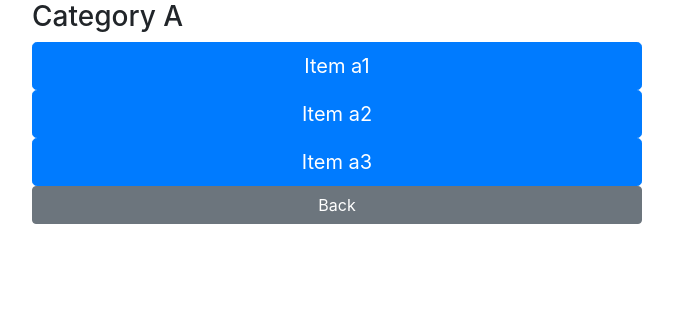
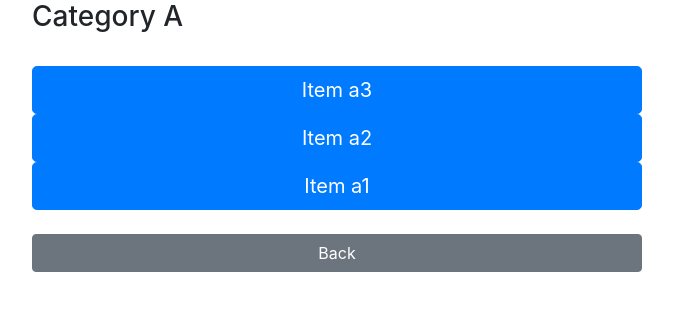
Before and after one commit to arvimanninen/whatapup, a React (Create React App) app: page / in a window 1280 px wide. Both pictures are taken after a click on the button "Category A". Shown: the top 310 px of the page, without its empty margins (303-976 px from the left). Built offline with nearby package versions, Linux system fonts and the light colour scheme.

Commit message:
Most app logic refactored

```diff
--- a/src/App.js
+++ b/src/App.js
@@ -6,13 +6,53 @@ import EquipmentList from './EquipmentList';
 class App extends Component {
   constructor(props) {
     super(props);
-    this.state = {keyPairs: [], currentView: "MainMenu", currentCategory: null};
+    //this.state = {keyPairs: [], currentView: "MainMenu", currentCategory: null};
+    this.state = {categories: [], currentView: "MainMenu", currentCategoryName: null};
     this.handleViewChange = this.handleViewChange.bind(this);
     this.handleItemClick = this.handleItemClick.bind(this);
-    this.createKeyPairs();
+    this.formatState();
   }
 
+/*
+
+const CATEGORIES = [
+    {key: "CategoryA", name: "Category A", items: [
+        {key: "A-1", name: "Item a1", completed: false},
+        {key: "A-2", name: "Item a2", completed: false},
+        {key: "A-3", name: "Item a3", completed: false}
+    ]},
+    {key: "CategoryB", name: "Category B", items: [
+        {key: "B-1", name: "Item b1", completed: false},
+        {key: "B-2", name: "Item b2", completed: false},
+        {key: "B-3", name: "Item b3", completed: false}
+    ]},
+    {key: "CategoryC", name: "Category C", items: [
+        {key: "C-1", name: "Item c1", completed: false},
+        {key: "C-2", name: "Item c2", completed: false},
+        {key: "C-3", name: "Item c3", completed: false}
+    ]}
+];
+*/
+  formatState() {
+    const categories = this.props.categories;
+    for(let i = 0; i < categories.length; i++) {
+      this.state.categories.push({name: categories[i].name, items: []});
+      for(let k = 0; k < categories[i].items.length; k++) {
+        // CHECKS IF COMPLETATION INFORMATION IS ALREADY IN localStorage
+        let completed = localStorage.getItem(JSON.stringify(categories[i].items[k].name));
+        if(completed === "true") {
+          completed = true;
+        } else {
+          completed = false;
+        }
+        console.log(categories[i].items[k].key + ": " + completed);
+        this.state.categories[i].items.push({name: categories[i].items[k].name, completed: completed});
+      }
+    }
+  }
+  /*
   createKeyPairs() {
+    //
     const categories = this.props.categories;
     for(let i = 0; i < categories.length; i++) {
       for(let k = 0; k < categories[i].items.length; k++) {
@@ -28,31 +68,40 @@ class App extends Component {
       }
     }
   }
-
-  handleViewChange(view, category) {
+  */
+  handleViewChange(view, categoryName) {
     this.setState({
       currentView: view,
-      currentCategory: category
+      currentCategoryName: categoryName
     });
   }
 
-  handleItemClick(itemKey) {
-    const itemKeys = this.state.keyPairs.map((keyPair) => keyPair.key);
-    const itemIndex = itemKeys.indexOf(itemKey);
+  handleItemClick(categoryName, itemName) {
+    const categoryNames = this.state.categories.map((category) => category.name);
+    const categoryIndex = categoryNames.indexOf(categoryName);
+    const itemNames = this.state.categories[categoryIndex].items.map((item) => item.name);
+    const itemIndex = itemNames.indexOf(itemName);
     let itemCompleted = false;
-    if(this.state.keyPairs[itemIndex].completed === false) {
+    if(this.state.categories[categoryIndex].items[itemIndex].completed === false) {
       itemCompleted = true;
     }
-    const updatedKeyPairs = update(this.state.keyPairs,
-      {[itemIndex]: {completed: {$set: itemCompleted}}}
+    const updatedCategories = update(this.state.categories,
+      {[categoryIndex]: {items: {[itemIndex]: {completed: {$set: itemCompleted}}}}}
     );
     this.setState({
-      keyPairs: updatedKeyPairs
+      categories: updatedCategories
     });
-    localStorage.setItem(JSON.stringify(itemKey), JSON.stringify(itemCompleted));
+    localStorage.setItem(JSON.stringify(itemName), JSON.stringify(itemCompleted));
+  }
+
+  getCategory(categoryName) {
+    const categoryNames = this.state.categories.map((category) => category.name);
+    const currentCategoryIndex = categoryNames.indexOf(categoryName);
+    return this.state.categories[currentCategoryIndex];
   }
 
   render() {
+    const currentCategory = this.getCategory(this.state.currentCategoryName);
     return (
       <div>
         {this.state.currentView === "MainMenu" ?
@@ -60,7 +109,7 @@ class App extends Component {
           </MainMenu>
         : null}
         {this.state.currentView === "EquipmentList" ?
-          <EquipmentList category={this.state.currentCategory} handleViewChange={this.handleViewChange}
+          <EquipmentList category={currentCategory} handleViewChange={this.handleViewChange}
           handleItemClick={this.handleItemClick}>
           </EquipmentList>
         : null}
--- a/src/EquipmentList.js
+++ b/src/EquipmentList.js
@@ -1,31 +1,56 @@
 import React from 'react';
+import update from 'immutability-helper';
 
 class EquipmentList extends React.Component {
+    // TODO: CHANGE FUNCTION NAME!
+
+
+    onItemClick(itemKey) {
+        const itemKeys = this.state.itemKeyPairs.map((ikp) => ikp.key);
+        const itemIndex = itemKeys.indexOf(itemKey);
+        let itemCompleted = false;
+        if(this.state.items[itemIndex].completed === false) {
+            itemCompleted = true;
+        }
+        const updatedItemKeyPairs = update(this.state.itemKeyPairs,
+            {[itemIndex]: {completed: {$set: itemCompleted}}}
+        );
+        this.setState({
+            itemKeyPairs: updatedItemKeyPairs
+        });
+        this.props.handleItemClick(itemKey);
+    }
+
+
 
     render(){
         const category = this.props.category;
-        const items = category.items.map((item) =>
-        <div className="row">
-            <div className="col-sm-1 col-md-2 col-lg-3"></div>
-            <div className="col">
-                <button className="btn btn-primary btn-lg" key={item.key} onClick={() => this.props.handleItemClick(item.key)}>{item.name}</button>
-            </div>
-            <div className="col-sm-1 col-md-2 col-lg-3"></div>
-        </div>
+        let itemButtons = [];
+        for(let i = 0; i < category.items.length; i++) {
+            let item = category.items[i];
+            if(item.completed === false) {
+                itemButtons.unshift(<button className="btn btn-primary btn-lg"
+                    key={item.name} onClick={() => this.props.handleItemClick(category.name, item.name)}>{item.name}
+                </button>);
+            } else {
+                itemButtons.push(<button className="btn btn-light btn-lg"
+                    key={item.name} onClick={() => this.props.handleItemClick(category.name, item.name)}>{item.name}
+                </button>);
+            }
+        }
+        /*
+        const itemButtons = category.items.map((item) =>
+                <button className="btn btn-primary btn-lg" key={item.key} onClick={() =>
+                this.props.handleItemClick(item.key)}>{item.name}</button>
         );
+        */
         return(
             <div className="container-fluid">
                 <div className="row">
                     <div className="col-sm-1 col-md-2 col-lg-3"></div>
                     <div className="col">
-                        <h3>{category.name}</h3>
-                    </div>
-                    <div className="col-sm-1 col-md-2 col-lg-3"></div>
-                </div>
-                <div>{items}</div>
-                <div className="row">
-                    <div className="col-sm-1 col-md-2 col-lg-3"></div>
-                    <div className="col">
+                        <h3>{category.name}</h3><br/>
+                        <div>{itemButtons}</div><br/>
                         <button className="btn btn-secondary" onClick={() => this.props.handleViewChange("MainMenu")}>Back</button>
                     </div>
                     <div className="col-sm-1 col-md-2 col-lg-3"></div>
@@ -35,4 +60,6 @@ class EquipmentList extends React.Component {
     }
 }
 
+
+
 export default EquipmentList;
--- a/src/MainMenu.js
+++ b/src/MainMenu.js
@@ -3,34 +3,24 @@ import './mainmenu.css';
 
 class MainMenu extends React.Component {
     render() {
-        const buttons = this.props.categories.map((category) =>
-            <div className="row">
-                <div className="col-sm-1 col-md-2 col-lg-3"></div>
-                <div className="col">
+        const categoryButtons = this.props.categories.map((category) =>
             <EquipmentCategoryButton key={category.key} category={category}
             handleViewChange={this.props.handleViewChange}>
             </EquipmentCategoryButton>
-                </div>
-                <div className="col-sm-1 col-md-2 col-lg-3"></div>
-            </div>
         );
         return(
             <div className="container-fluid">
-                <header>
                 <div className="row">
                     <div className="col-sm-1 col-md-2 col-lg-3"></div>
                     <div className="col text-center">
+                        <header>
                             <h1>WhataPup</h1>
                             <h2>To-do app for the dog puppy acquirers </h2>
+                        </header>
+                        <div>
+                            {categoryButtons}
                         </div>
-                        <div className="col-sm-1 col-md-2 col-lg-3"></div>
-                    </div>
-                </header>
-                <div>{buttons}</div>
                         <footer>
-                    <div className="row">
-                        <div className="col-sm-1 col-md-2 col-lg-3"></div>
-                        <div className="col text-center">
                             <a href="https://www.kennelliitto.fi/en/dogs/dont-support-puppy-mills">Don't support puppy mills!</a>
                             <br/>
                             Information based on “Iloinen Koira” (The Happy Puppy)-brochure (Finnish Kennel Club *YEAR*)
@@ -38,10 +28,10 @@ class MainMenu extends React.Component {
                             App made by Arvi Manninen 2018
                             <br/>
                             Released under MIT License
+                        </footer>
                     </div>
                     <div className="col-sm-1 col-md-2 col-lg-3"></div>
                 </div>
-                </footer>
             </div>
         );
     }
@@ -49,9 +39,9 @@ class MainMenu extends React.Component {
 
 class EquipmentCategoryButton extends React.Component {
     render() {
-        const category = this.props.category;
+        const categoryName = this.props.category.name;
         return(
-            <button class="btn btn-primary btn-large" onClick={() => this.props.handleViewChange("EquipmentList", category)}>{category.name}</button>
+            <button className="btn btn-primary btn-lg" onClick={() => this.props.handleViewChange("EquipmentList", categoryName)}>{categoryName}</button>
         );
     }
 }
```
Lines whose indentation alone changed are shown as unchanged.
